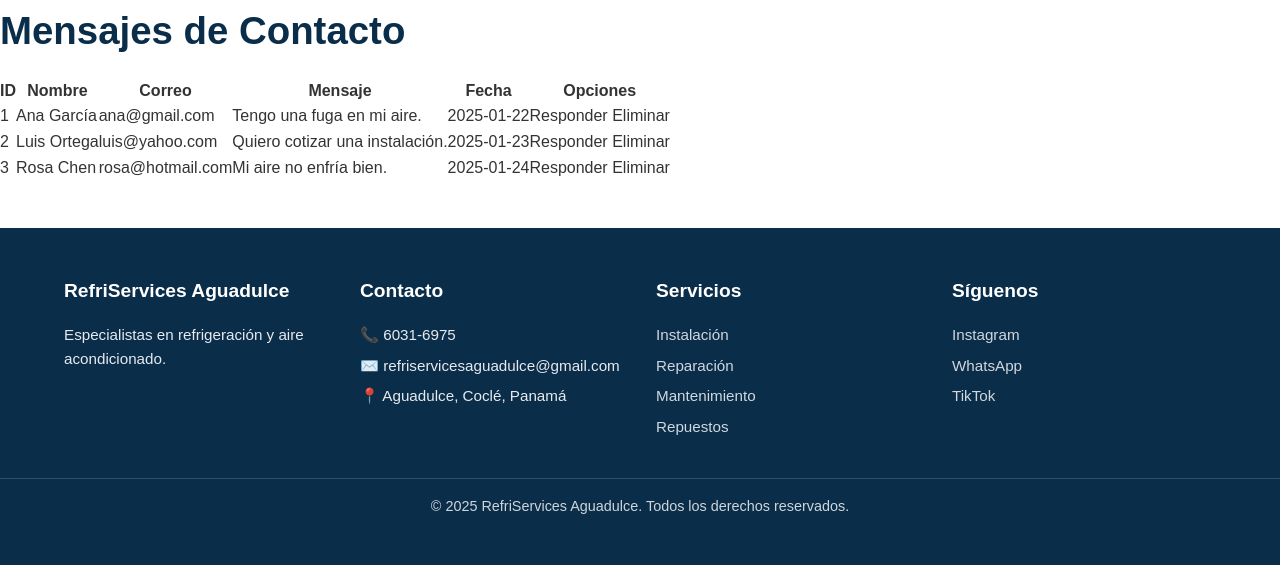
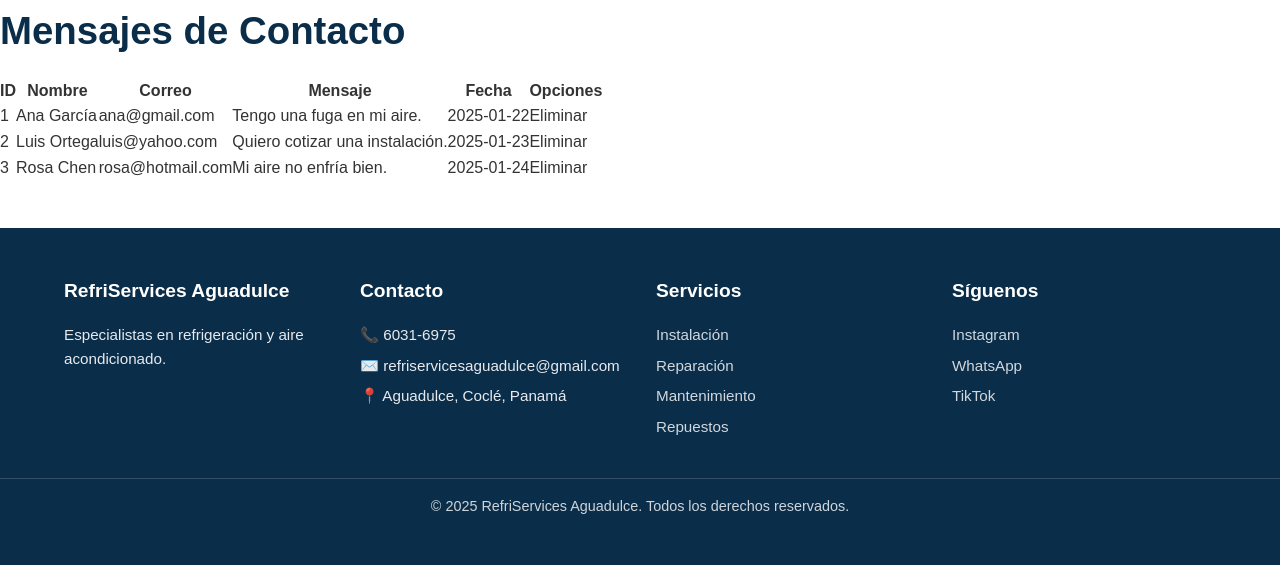
Before and after one commit to D13gosorio/refriservices, a PHP site: the page made by app/views/admin/mensajes.php in a window 1280 px wide. Shown: the part 219-784 px from the top of the page. Run offline with PHP 8.4, Linux system fonts and the light colour scheme; the template is opened without the code that fills it, so the values that code supplies are empty; some libraries are stand-ins or nearby versions.

Commit message:
Panel Admin 0.4
Creación del css para la sección "Mensajes de contacto"

```diff
--- a/app/views/admin/mensajes.php
+++ b/app/views/admin/mensajes.php
@@ -32,7 +32,6 @@
                     <td><?= $m["msg"] ?></td>
                     <td><?= $m["fecha"] ?></td>
                     <td>
-                        <a href="#" class="btn-small">Responder</a>
                         <a href="#" class="btn-small btn-danger">Eliminar</a>
                     </td>
                 </tr>
```
Also changed, not shown: public/assets/css/admin/admin_mensajes.css (added).
